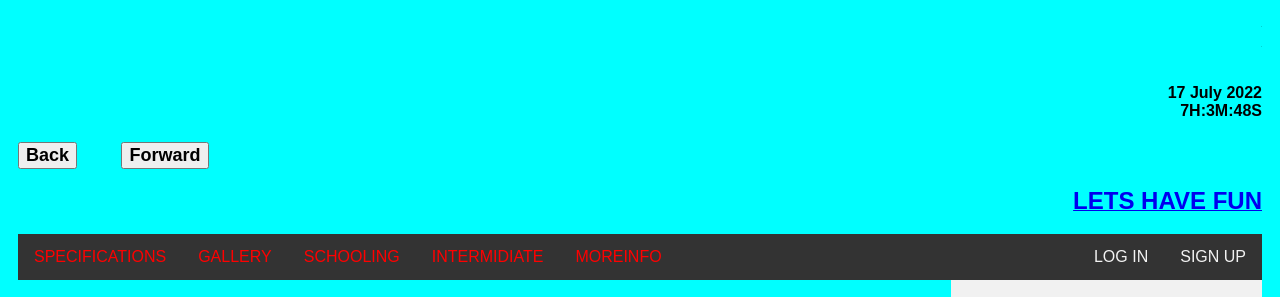
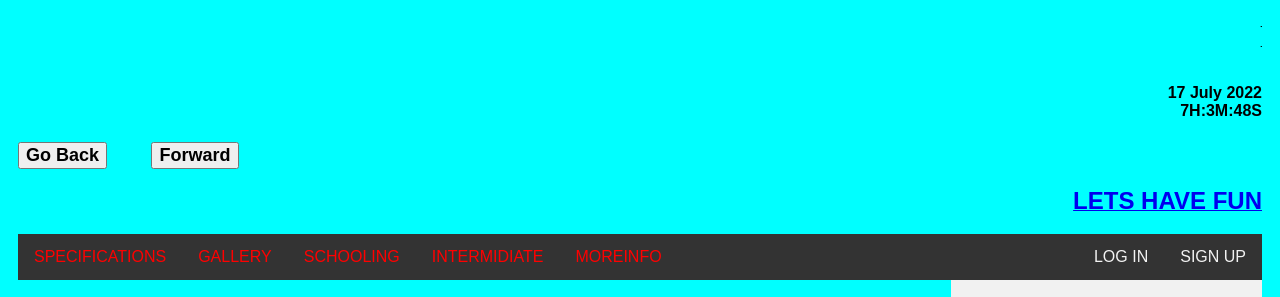
Before and after one commit to MANIKANTATHOTA23/Simple-FrontEnd-Development, a plain HTML site: page Code/Index.html in a window 1280 px wide. Shown: the top 297 px of the page. Drawn offline with Linux system fonts and the light colour scheme.

Commit message:
Modified try

```diff
--- a/Code/Index.html
+++ b/Code/Index.html
@@ -150,7 +150,7 @@ body {
     </h4>
 </head>
 <body>
-<button onclick="Back()"><font size = "4"><b>Back</button></b></font>
+<button onclick="Back()"><font size = "4"><b>Go Back</button></b></font>
     &nbsp; &nbsp; &nbsp; &nbsp;&nbsp;
     <button onclick="Front()"><font size = "4"><b>Forward</button></b></font>
 <h3 align="right"><a href="game.html"><font size = "5">LETS HAVE FUN </font></a></h3>
```
